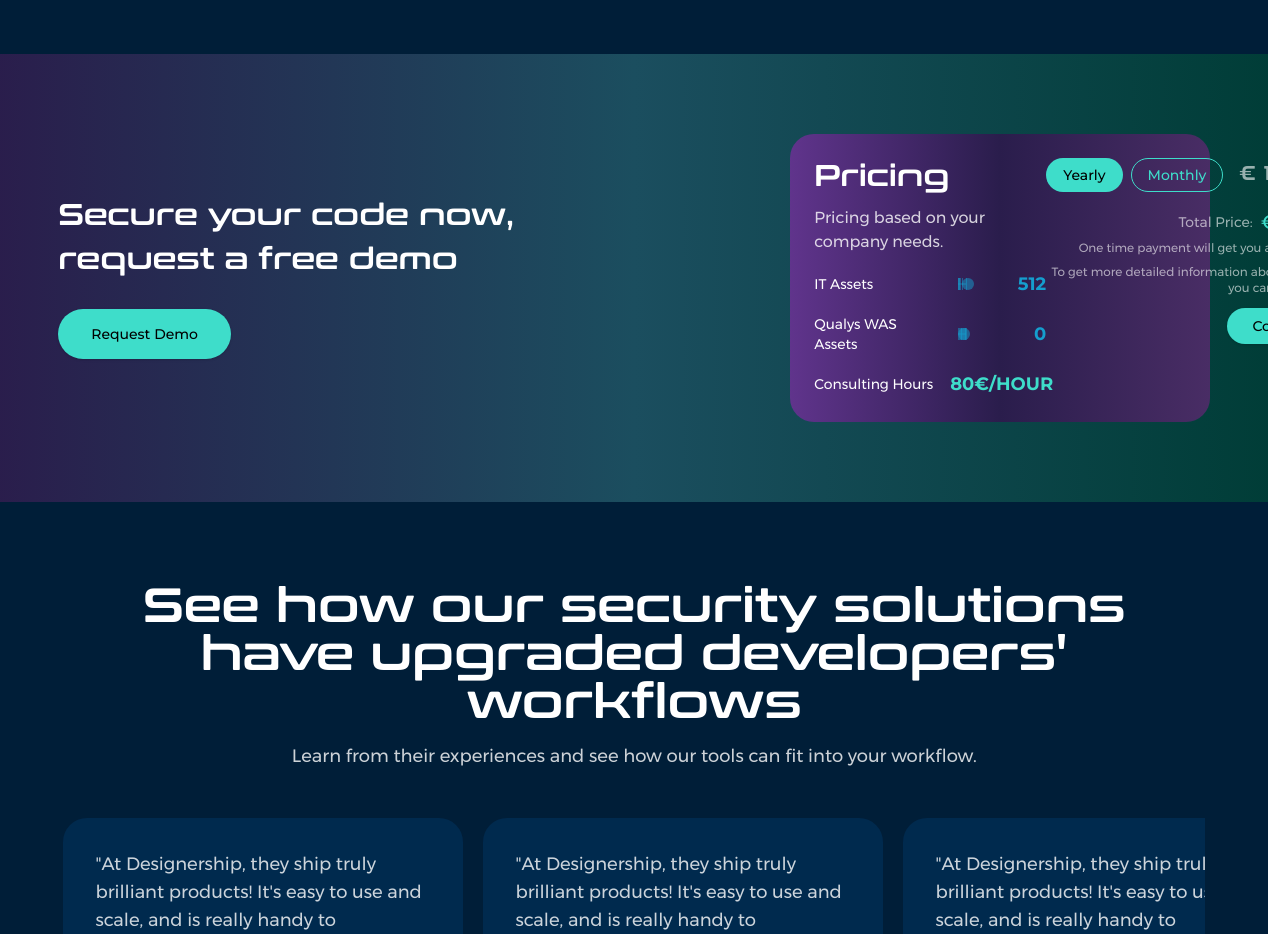
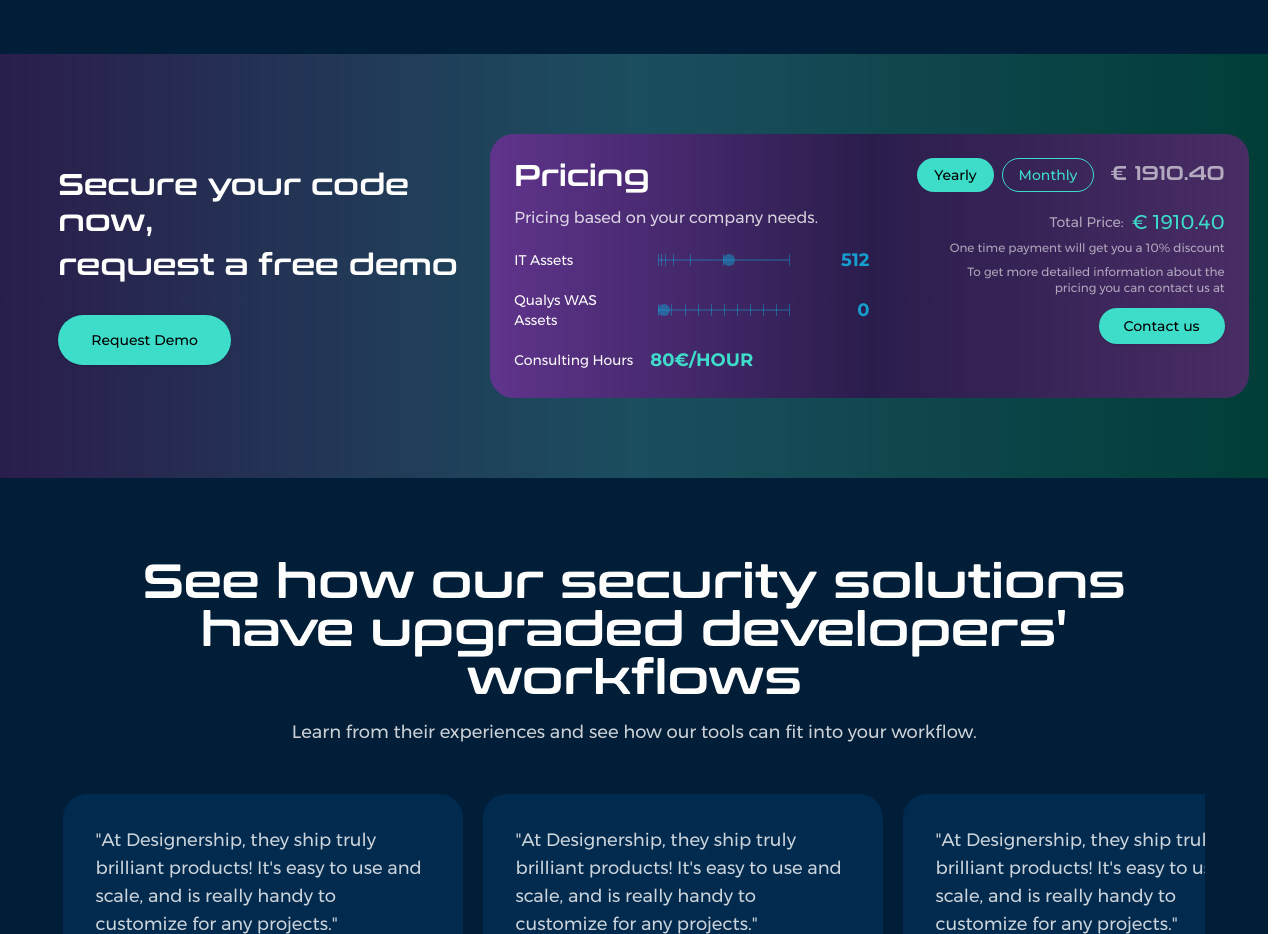
Before and after one commit to NikolaSirakov3/Kikimora-website, a React (Vite) app: page /developers in a window 1280 px wide. Shown: the part 4020-4954 px from the top of the page. Built offline with nearby package versions, Linux system fonts and the light colour scheme.

Commit message:
Remove Pricing component from App; adjust RequestDemo layout for improved responsiveness and spacing. Update Pricing component styles for better alignment and text positioning.

```diff
--- a/src/App.tsx
+++ b/src/App.tsx
@@ -9,7 +9,6 @@ import { Developers } from "@/pages/Developers";
 import { DevelopersCaseStudy } from "@/components/home/DevelopersCaseStudy";
 import { Clients } from "@/components/home/Clients";
 import { SecurityEfficiency } from "@/components/home/SecurityEfficiency";
-import { Pricing } from "@/components/home/Pricing";
 import { Newsletter } from "@/components/home/Newsletter";
 import { Testimonials } from "@/components/home/Testimonials";
 import { RequestDemo } from "@/components/home/RequestDemo";
@@ -43,7 +42,6 @@ function App() {
                   <DevelopersCaseStudy />
                   <Clients />
                   <SecurityEfficiency />
-                  <Pricing />
                   <Testimonials />
                   <RequestDemo />
                   <Blog />
--- a/src/components/home/Pricing.tsx
+++ b/src/components/home/Pricing.tsx
@@ -50,7 +50,7 @@ export function Pricing() {
   };
 
   return (
-    <div className="w-full max-w-[420px] px-0 flex flex-col items-center">
+    <div className="w-full max-w-[800px] px-0 flex flex-col items-center">
       <div className="w-full z-10">
         {/* Pricing Card */}
         <div className="bg-gradient-to-r from-[#60348c] via-[#2A1D4C] to-[#492d65] rounded-3xl p-6">
@@ -231,7 +231,7 @@ export function Pricing() {
                     One time payment will get you a 10% discount
                   </p>
                 )}
-                <p className="text-white/60 font-montserrat text-xs mb-3">
+                <p className="text-white/60 font-montserrat text-xs mb-3 ml-20">
                   To get more detailed information about the pricing you can
                   contact us at
                 </p>
--- a/src/components/home/RequestDemo.tsx
+++ b/src/components/home/RequestDemo.tsx
@@ -8,9 +8,9 @@ export function RequestDemo() {
       {/* Full-width section with gradient background */}
       <div className="w-screen relative -ml-[50vw] left-1/2">
         <div className="bg-gradient-to-r from-[#2A1D4C] via-[#1B4E5F] to-[#003D37] py-20">
-          <div className="px-[5%] mx-auto max-w-[1400px] flex justify-between items-center gap-x-24">
+          <div className="pl-[5%] pr-[2%] mx-auto max-w-[1600px] flex items-center">
             {/* Left side - Content */}
-            <div className="max-w-[800px]">
+            <div className="max-w-[500px]">
               <div className="flex flex-col mb-8 leading-none">
                 <span className="text-3xl text-white font-conthrax">
                   Secure your code now,
@@ -25,7 +25,7 @@ export function RequestDemo() {
             </div>
 
             {/* Right side - Illustration */}
-            <div className="max-w-[420px] w-full flex justify-end">
+            <div className="max-w-[800px] ml-auto">
               <Pricing />
             </div>
           </div>
```
